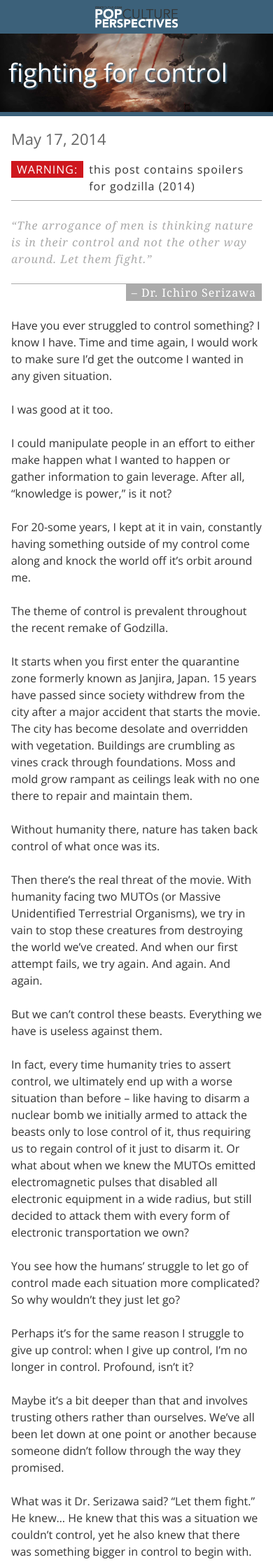
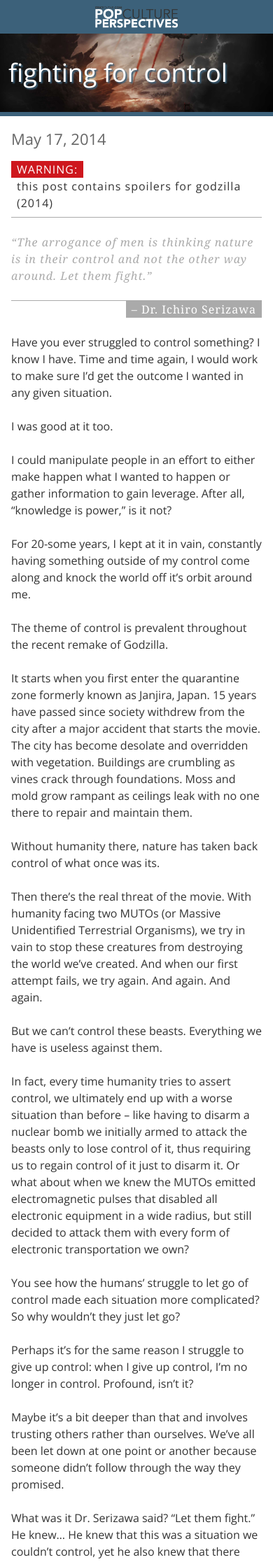
Before and after one commit to ericrovtar/ericrovtar.github.io, a Jekyll site: the page built from _posts/2014-05-17-fighting-for-control-(godzilla-2014).md, in a window 390 px wide. Shown: the top 2232 px of the page at 70% size. Built offline with Jekyll 4.4.1, drawn with Linux system fonts in a browser that asks for light colours; nearby versions of some CDN libraries; comment, search, counter and statistics services are not loaded.

Commit message:
mobile layout

```diff
--- a/_includes/spoilerWarning.html
+++ b/_includes/spoilerWarning.html
@@ -3,7 +3,7 @@
         <div class="grid__item two-twelfths spoilers__warning">
             Warning:
         </div><!--
- --><div class="grid__item eight-twelfths desk--nine-twelfths spoilers__details">
+ --><div class="grid__item eight-twelfths palm--one-whole desk--nine-twelfths spoilers__details">
         This post contains spoilers for {{ include.spoilersFor }}
         </div>
     </div>
--- a/styles/sass/ui/posts.scss
+++ b/styles/sass/ui/posts.scss
@@ -192,7 +192,7 @@
     font-weight: 200;
     letter-spacing: 1px;
 
-    //@include grid-media-query("palm") {
-    //    display: none;
-    //}
+    @include grid-media-query("palm") {
+        padding: 0;
+    }
 }
--- a/styles/styles.css
+++ b/styles/styles.css
@@ -1546,6 +1546,9 @@
   color: #333;
   font-weight: 200;
   letter-spacing: 1px; }
+  @media only screen and (max-width: 480px) {
+    .spoilers__details {
+      padding: 0; } }
 
 .aboutMe {
   background: #EEE;
```
